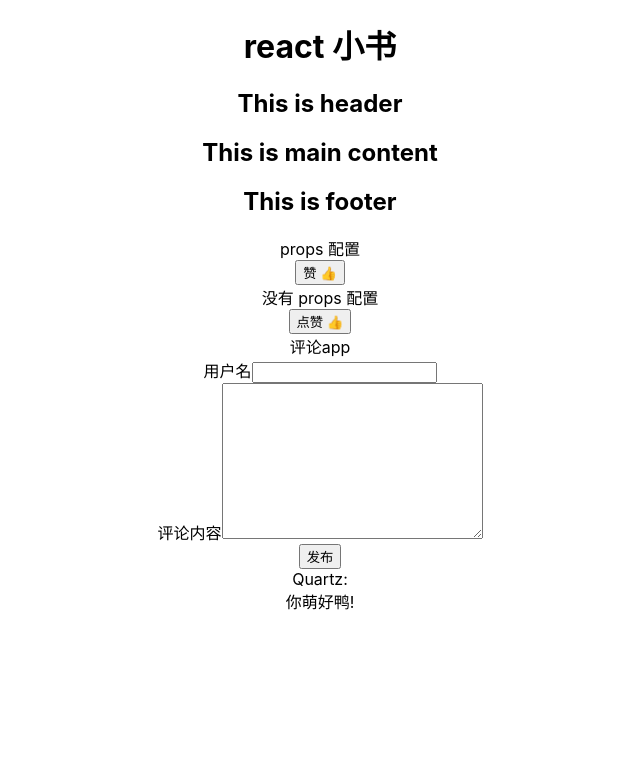
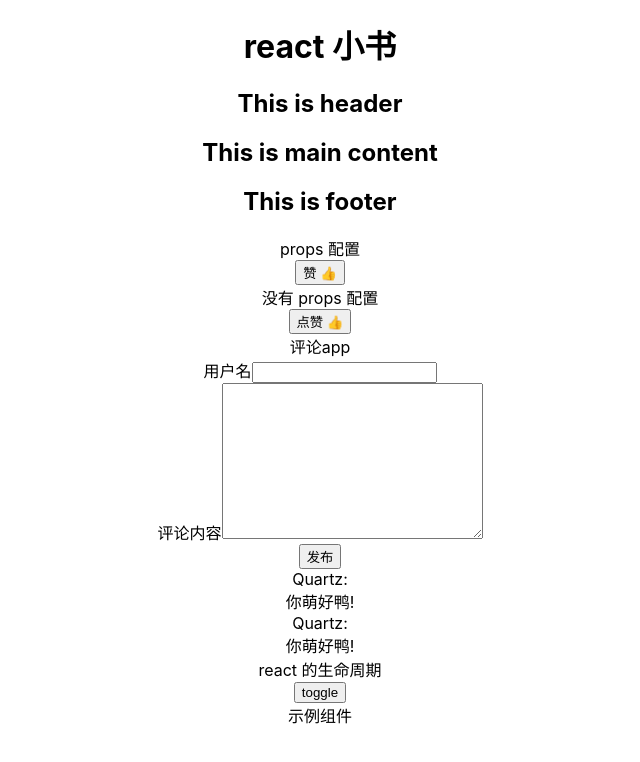
Before and after one commit to QheThe/react-sample, a React (Create React App) app: page / in a window 1280 px wide. Shown: the top 762 px of the page, without its empty margins (320-960 px from the left). Built offline with nearby package versions, Linux system fonts and the light colour scheme.

Commit message:
feat: 组件生命周期

```diff
--- a/src/App.js
+++ b/src/App.js
@@ -4,6 +4,7 @@ import './App.css';
 import Index from './header/header'
 import LikeButton from './like/like'
 import CommentApp from './comments/comment'
+import Lifecircle from './lifecircle/lifecircle'
 
 function App() {
   return (
@@ -15,6 +16,8 @@ function App() {
       <LikeButton />
       <div>评论app</div>
       <CommentApp />
+      <div>react 的生命周期</div>
+      <Lifecircle />
       {/* <header className="App-header">
         <img src={logo} className="App-logo" alt="logo" />
         <p>Hello React</p>
--- a/src/comments/comment.js
+++ b/src/comments/comment.js
@@ -84,6 +84,10 @@ class CommentApp extends Component {
         {
           username: 'Quartz',
           userComment: '你萌好鸭!'
+        },
+        {
+          username: 'Quartz',
+          userComment: '你萌好鸭!'
         }
       ]
     }
--- /dev/null
+++ b/src/lifecircle/lifecircle.js
@@ -0,0 +1,57 @@
+import React, { Component } from 'react'
+
+class CmpSample extends Component {
+
+    componentWillMount () {
+        console.log('componentWillMount')
+    }
+
+    componentDidMount () {
+        console.log('componentDidMount')
+    }
+
+    componentWillUnmount () {
+        console.log('componentWillUnmount')
+    }
+
+    render () {
+        return (
+            <div>
+                <span>示例组件</span>
+            </div>
+        )
+    }
+}
+
+class Lifecircle extends Component {
+
+    constructor () {
+        super()
+        console.log('construct')
+        this.state = {
+            isShow: true
+        }
+    }
+
+    handleToggle () {
+        this.setState({
+            isShow: !this.state.isShow
+        })
+    }
+
+    render () {
+        return (
+            <div>
+                <button onClick={this.handleToggle.bind(this)}>toggle</button>
+                {
+                    this.state.isShow ?
+                        <CmpSample />
+                    :
+                        null
+                }
+            </div>
+        )
+    }
+}
+
+export default Lifecircle
```
